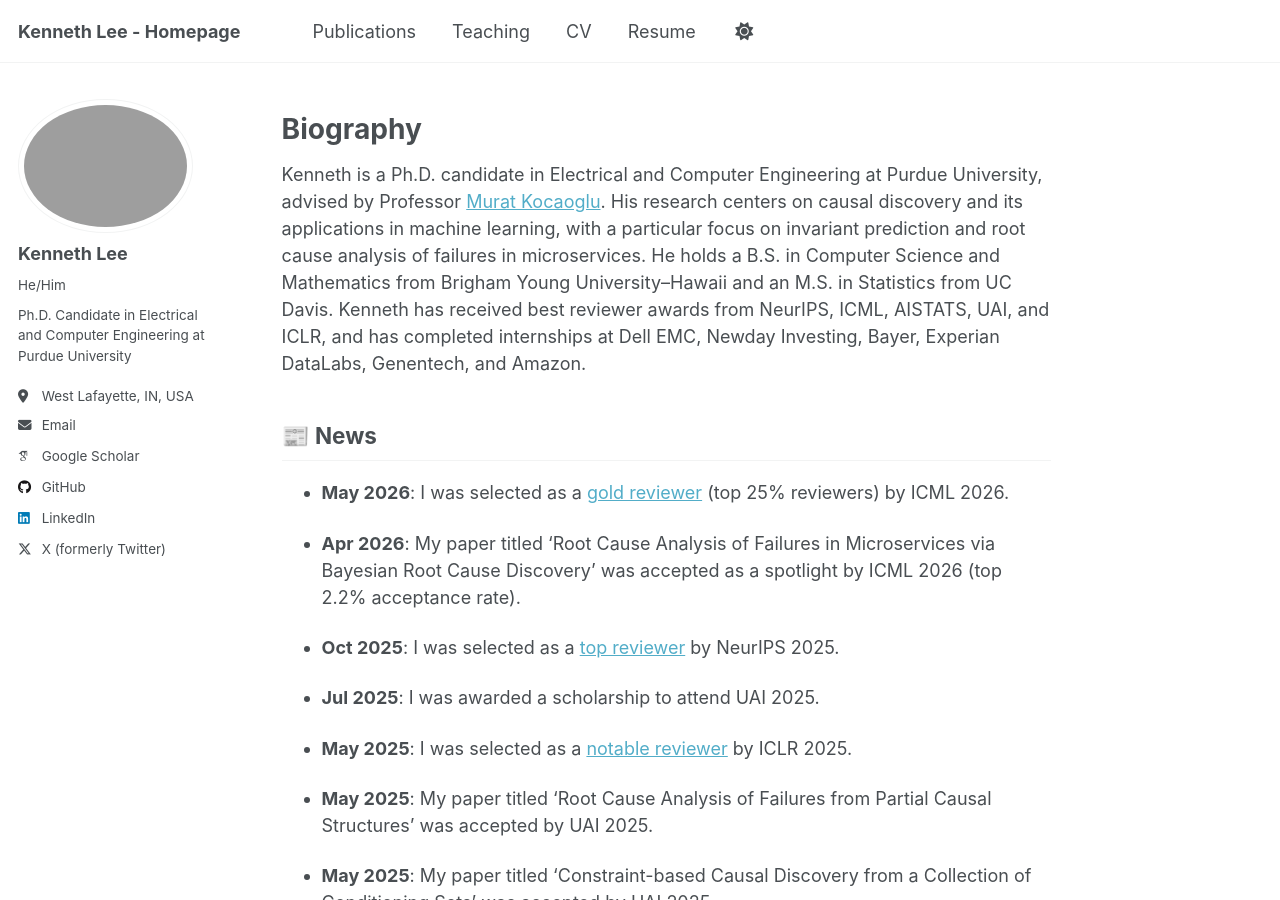
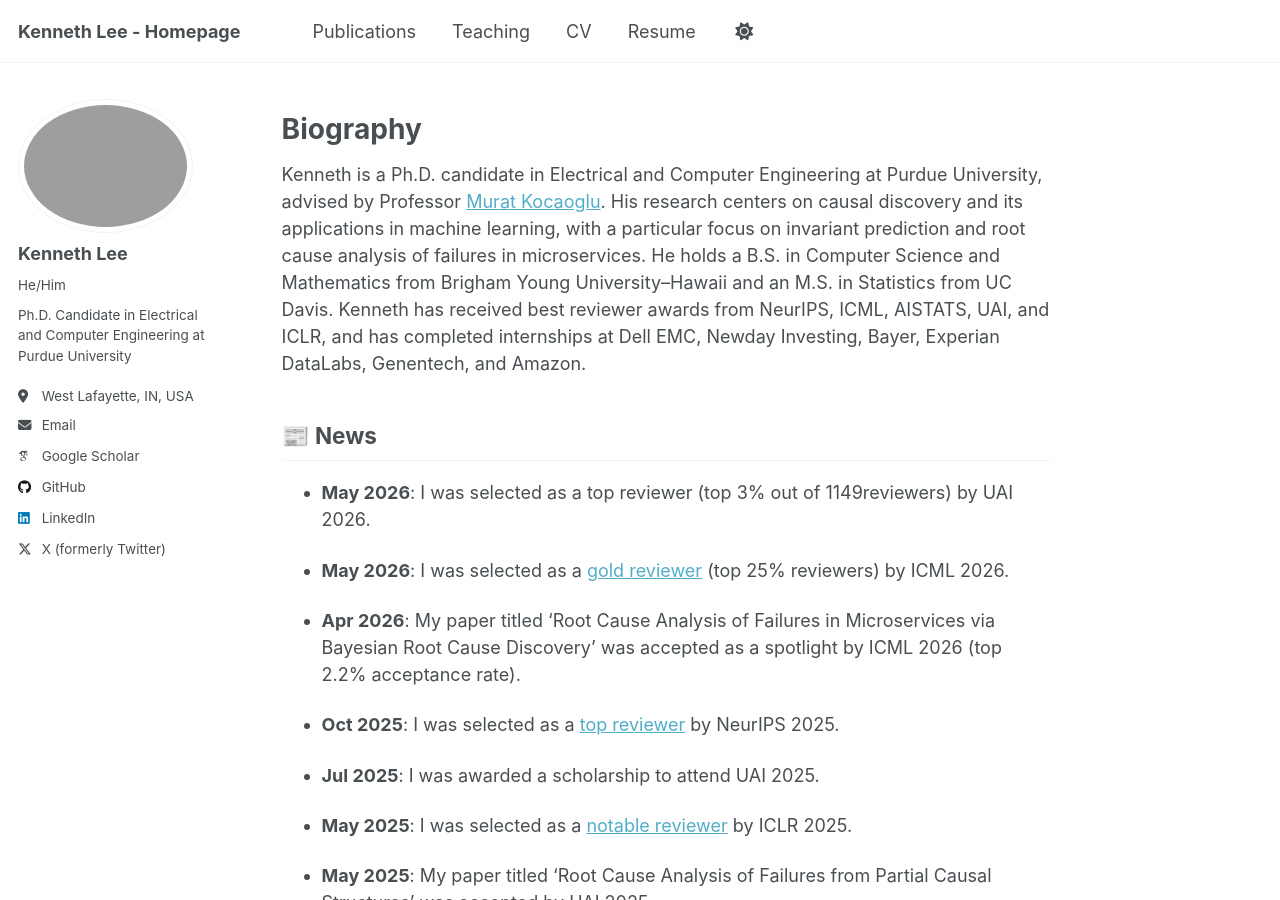
Before and after one commit to kenneth-lee-ch/kenneth-lee-ch.github.io, a Jekyll site: the page built from _pages/about.md, in a window 1280 px wide and 900 px high. Built offline with Jekyll 4.4.1, drawn with Linux system fonts in a browser that asks for light colours; some web fonts are replaced.

Commit message:
update cv

```diff
--- a/_data/news.yml
+++ b/_data/news.yml
@@ -1,3 +1,5 @@
+- date: 2026-05-14
+  description: "I was selected as a top reviewer (top 3% out of 1149reviewers) by UAI 2026."
 - date: 2026-05-14
   description: "I was selected as a <a href='https://kenneth-lee-ch.github.io/files/icml_reviewer_cert.pdf'>gold reviewer</a> (top 25% reviewers) by ICML 2026."
 - date: 2026-04-30
```
Also changed, not shown: 1 other file.
